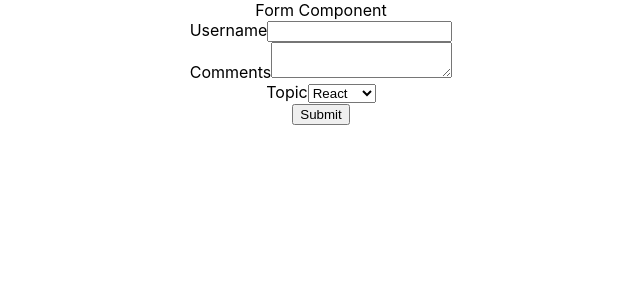
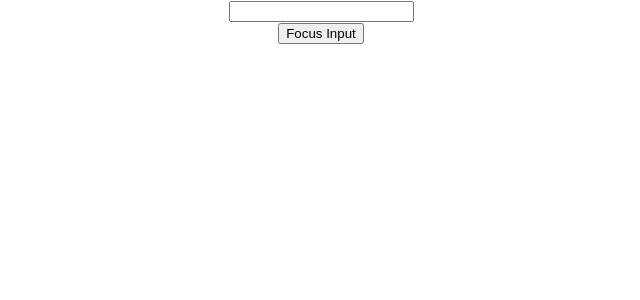
Before and after one commit to stella180303/latihan-react-js, a React (Create React App) app: page / in a window 1280 px wide. Shown: the top 300 px of the page, without its empty margins (319-959 px from the left). Built offline with nearby package versions, Linux system fonts and the light colour scheme.

Commit message:
mengupdate App.js

```diff
--- a/src/App.js
+++ b/src/App.js
@@ -3,7 +3,7 @@ import logo from './logo.svg';
 import './App.css';
 import Hello from './Components/Hello';
 import Welcome from './Components/Welcome';
-import { Component } from 'react';
+import { Component, Fragment, PureComponent } from 'react';
 import Message from './Components/Message';
 import Counter from './Components/Counter';
 import FunctionClick from './Components/FunctionClick';
@@ -18,17 +18,44 @@ import Inline from './Components/Inline';
 import styles from './appStyles.module.css'
 import './appStyles.css';
 import Form from './Components/Form';
+import LifecycleA from './Components/LifecycleA';
+import LifecycleB from './Components/LifecycleB';
+import Fragmentdemo from './Components/Fragmentdemo';
+import Table from './Components/Table';
+import Purecomponent from './Components/Purecomponent';
+import ParentComp from './Components/ParentComp';
+import RefsDemo from './Components/RefsDemo';
+import Focusinput from './Components/Focusinput';
+import FRParentInput from './Components/FRParentInput';
 
 function App() {
   return (
     <div className="App">
 
-    <Form />
+
+    <FRParentInput />
+
 
      {/*
 
+    Refs (Class component) :<Focusinput />
 
+    Refs (functional component) : <RefsDemo />
 
+    React Memo : <ParentComp />
+
+    React Fragment :
+    <Fragmentdemo />
+    <Table />
+
+    Lifecycle Methods :
+     *ParentComponent*
+    <LifecycleA />
+
+    *Child component*
+    <LifecycleB />
+
+    Basic form handling : <Form />
 
     Styling and css basics :
     - <Stylesheet primary={true} />
```
